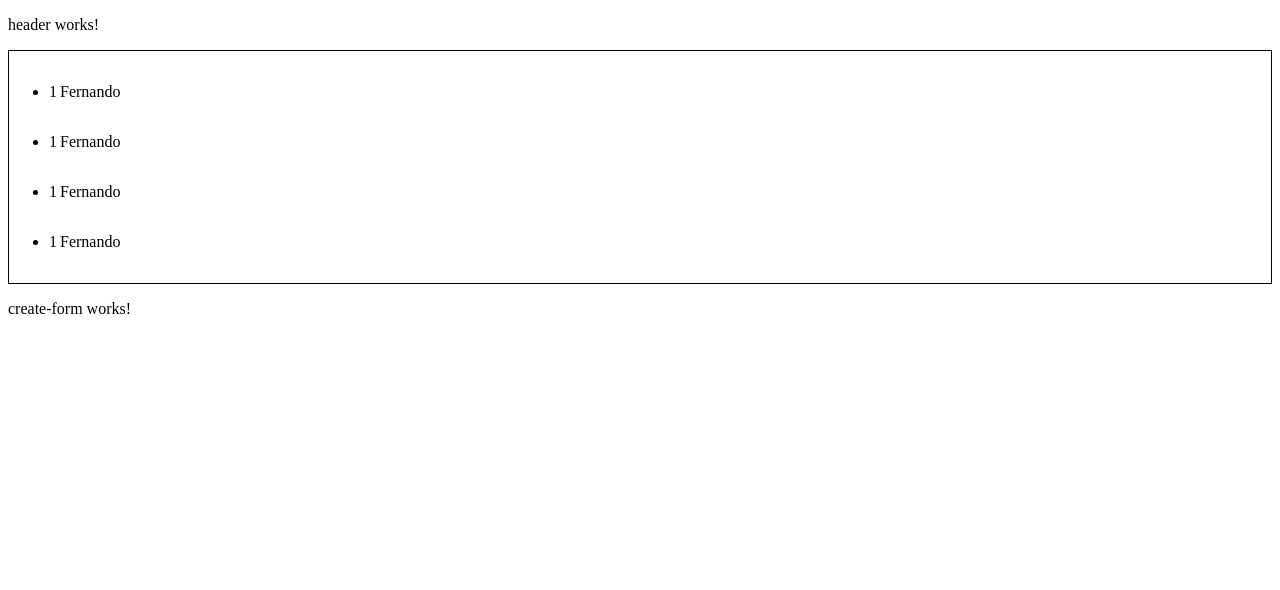
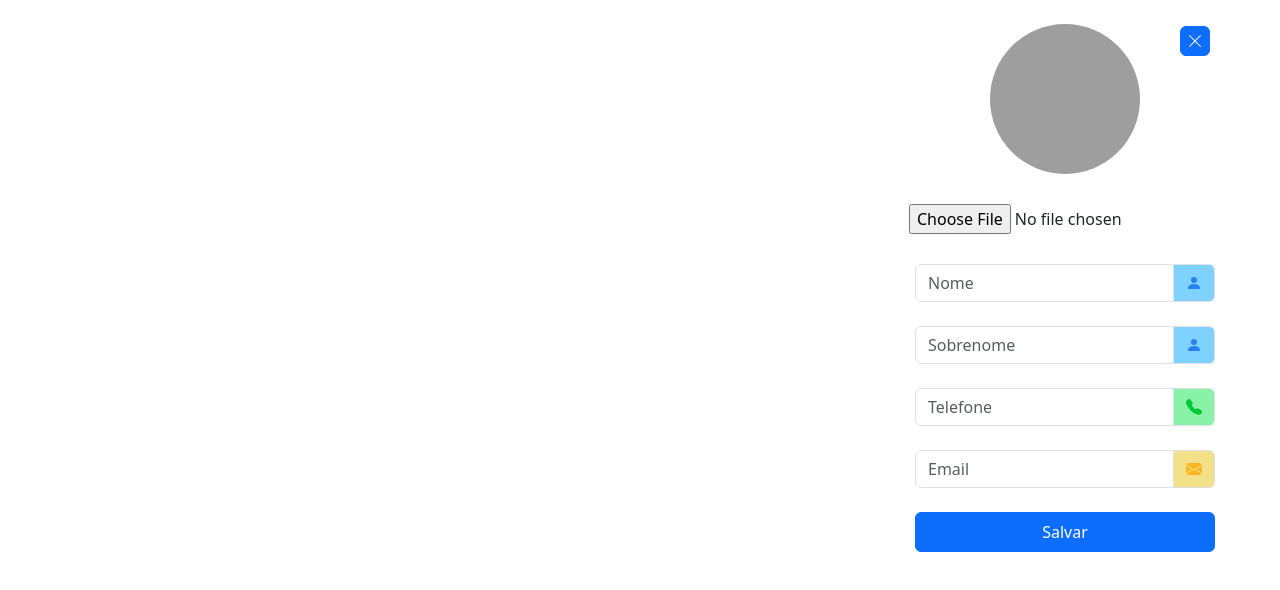
Before and after one commit to fernandoofilho/agenda-monoRepo, an Angular app in the folder projectAddressBook/: page / in a window 1280 px wide. Shown: the top 590 px of the page. Built offline with nearby package versions, Linux system fonts and the light colour scheme; grey boxes are pictures that could not be loaded.

Commit message:
Create component (#3)
* HTML and CSS

* Atualização Quarta-feira

---------

Co-authored-by: oaliso <165492621+oaliso@users.noreply.github.com>

```diff
--- a/projectAddressBook/src/app/app.component.html
+++ b/projectAddressBook/src/app/app.component.html
@@ -1,10 +1,11 @@
-<app-header></app-header>
-<app-listage-container></app-listage-container>
+<!-- <app-header></app-header>
+<app-listage-container></app-listage-container> -->
+
 
 <!--
  aplicar ng If aqui para exibir (ou não) o form de criar contato.
  deve criar também uma variável do tipo booleano (true ou false) para controlar
  a exibição desse componente no ng if
+-->
 
--->
-<app-create-form></app-create-form>
+ <app-create-form *ngIf="true"></app-create-form>
--- a/projectAddressBook/src/app/app.component.ts
+++ b/projectAddressBook/src/app/app.component.ts
@@ -19,4 +19,17 @@ import { CreateFormComponent } from './create-form/create-form.component';
 })
 export class AppComponent {
   title = 'projectAddressBook';
+
+  crt = false;
+
+  showCreate(){
+
+    if(this.crt == false){
+      this.crt = true
+    }else{
+      this.crt = false
+    }
+
+  }
+
 }
--- a/projectAddressBook/src/app/create-form/create-form.component.css
+++ b/projectAddressBook/src/app/create-form/create-form.component.css
@@ -0,0 +1,45 @@
+.container-main {
+    background-color: white;
+    width: 100vw;
+    height: 100vh;
+    display: flex;
+    align-content: stretch;
+    flex-direction: row;
+    justify-content: flex-end;
+}
+
+
+.createContainer{
+    border-radius: 15px;
+    width: 350px; height: 62vh;
+    margin-right: 40px;
+    display: flex;
+    flex-direction: column;
+    align-items: center;
+    background-color: white
+
+}
+
+.btnCreate{
+    width: 300px;
+    height: 40px;
+}
+
+.imgCreate{
+    width: 150px; height: 150px;
+    display: flex;
+    margin-bottom: 30px;
+    border-radius: 100%;
+}
+
+.btnExit{
+    width: 30px; height: 30px;
+    margin-top: 20px;
+    margin-left: 260px;
+    margin-bottom: -35px;
+    justify-content: flex-end;
+}
+
+.formContainer{
+    width: 300px;
+}
--- a/projectAddressBook/src/app/create-form/create-form.component.html
+++ b/projectAddressBook/src/app/create-form/create-form.component.html
@@ -1 +1,225 @@
-<p>create-form works!</p>
+<!--
+Lista de IDs
+
+ExitButton      :   Refere-se ao botão de saída (X)
+imgPlaceholder  :   Refere-se a imagem de perfil
+nameField       :   Refere-se a caixa de texto "Nome"
+surnameField    :   Refere-se a caixa de texto "Sobrenome"
+telField        :   Refere-se a caixa de texto "Telefone"
+emailField      :   Refere-se a caixa de texto "Email"
+saveButton      :   Refere-se ao botão de Salvar
+
+ -->
+
+ <div class="container-main">
+    <div class="createContainer">
+      <!-- Botão Exit -->
+      <div btnExitDiv>
+        <button type="button" class="btn btn-primary btnExit" id="ExitButton">
+          <svg
+            style="margin: 0px 0px 12px -6px"
+            xmlns="http://www.w3.org/2000/svg"
+            width="16"
+            height="16"
+            fill="currentColor"
+            class="bi bi-x-lg"
+            viewBox="0 0 16 16"
+          >
+            <path
+              d="M2.146 2.854a.5.5 0 1 1 .708-.708L8 7.293l5.146-5.147a.5.5 0 0 1 .708.708L8.707 8l5.147 5.146a.5.5 0 0 1-.708.708L8 8.707l-5.146 5.147a.5.5 0 0 1-.708-.708L7.293 8z"
+            />
+          </svg>
+        </button>
+      </div>
+
+      <!-- Imagem -->
+
+      <div type="button" class="text-center">
+
+        <img
+          class="imgCreate"
+          src="https://cdn-icons-png.flaticon.com/512/3135/3135768.png"
+          alt=""
+          id="imgPlaceholder"
+        />
+        <!-- <div class="iconChange">
+                  <svg  xmlns="http://www.w3.org/2000/svg" width="16" height="16" fill="currentColor" class="bi bi-pencil-fill " viewBox="0 0 16 16">
+                      <path d="M12.854.146a.5.5 0 0 0-.707 0L10.5 1.793 14.207 5.5l1.647-1.646a.5.5 0 0 0 0-.708zm.646 6.061L9.793 2.5 3.293 9H3.5a.5.5 0 0 1 .5.5v.5h.5a.5.5 0 0 1 .5.5v.5h.5a.5.5 0 0 1 .5.5v.5h.5a.5.5 0 0 1 .5.5v.207zm-7.468 7.468A.5.5 0 0 1 6 13.5V13h-.5a.5.5 0 0 1-.5-.5V12h-.5a.5.5 0 0 1-.5-.5V11h-.5a.5.5 0 0 1-.5-.5V10h-.5a.5.5 0 0 1-.175-.032l-.179.178a.5.5 0 0 0-.11.168l-2 5a.5.5 0 0 0 .65.65l5-2a.5.5 0 0 0 .168-.11z"/>
+                  </svg>
+              </div> -->
+      </div>
+
+      <input type="file" style="margin-bottom: 30px;">
+
+      <form class="formContainer">
+        <!-- Nome INPPUT -> nameField -->
+
+        <div class="input-group mb-4">
+          <input
+            type="text"
+            class="form-control"
+            placeholder="Nome"
+            id="nameField"
+            required
+          />
+          <span
+            style="background-color: #7fd1ff"
+            class="input-group-text"
+            id="basic-addon2"
+          >
+            <svg
+              style="color: #2681ed"
+              xmlns="http://www.w3.org/2000/svg"
+              width="16"
+              height="16"
+              fill="currentColor"
+              class="bi bi-person-fill"
+              viewBox="0 0 16 16"
+            >
+              <path
+                d="M3 14s-1 0-1-1 1-4 6-4 6 3 6 4-1 1-1 1zm5-6a3 3 0 1 0 0-6 3 3 0 0 0 0 6"
+              />
+            </svg>
+          </span>
+        </div>
+
+        <!-- Sobrenome input -> surnameField -->
+
+        <div class="input-group mb-4">
+          <input
+            type="text"
+            class="form-control"
+            placeholder="Sobrenome"
+            id="surnameField"
+            required
+          />
+          <span
+            style="background-color: #7fd1ff"
+            class="input-group-text"
+            id="basic-addon2"
+          >
+            <svg
+              style="color: #2681ed"
+              xmlns="http://www.w3.org/2000/svg"
+              width="16"
+              height="16"
+              fill="currentColor"
+              class="bi bi-person-fill"
+              viewBox="0 0 16 16"
+            >
+              <path
+                d="M3 14s-1 0-1-1 1-4 6-4 6 3 6 4-1 1-1 1zm5-6a3 3 0 1 0 0-6 3 3 0 0 0 0 6"
+              />
+            </svg>
+          </span>
+        </div>
+
+        <!-- Telefone input -> telField -->
+
+        <div class="input-group mb-4">
+          <input
+            type="tel"
+            class="form-control"
+            placeholder="Telefone"
+            id="telField"
+            required
+          />
+          <span
+            style="background-color: #89f2a6"
+            class="input-group-text"
+            id="basic-addon2"
+          >
+            <svg
+              style="color: #00c938"
+              xmlns="http://www.w3.org/2000/svg"
+              width="16"
+              height="16"
+              fill="currentColor"
+              class="bi bi-telephone-fill"
+              viewBox="0 0 16 16"
+            >
+              <path
+                fill-rule="evenodd"
+                d="M1.885.511a1.745 1.745 0 0 1 2.61.163L6.29 2.98c.329.423.445.974.315 1.494l-.547 2.19a.68.68 0 0 0 .178.643l2.457 2.457a.68.68 0 0 0 .644.178l2.189-.547a1.75 1.75 0 0 1 1.494.315l2.306 1.794c.829.645.905 1.87.163 2.611l-1.034 1.034c-.74.74-1.846 1.065-2.877.702a18.6 18.6 0 0 1-7.01-4.42 18.6 18.6 0 0 1-4.42-7.009c-.362-1.03-.037-2.137.703-2.877z"
+              />
+            </svg>
+          </span>
+        </div>
+
+        <!-- Email Field -> emailField -->
+
+        <div class="input-group mb-4">
+          <input
+            type="email"
+            class="form-control"
+            placeholder="Email"
+            id="emailField"
+            required
+          />
+          <span
+            style="background-color: #f2e189"
+            class="input-group-text"
+            id="basic-addon2"
+          >
+            <svg
+              style="color: #ffb422"
+              xmlns="http://www.w3.org/2000/svg"
+              width="16"
+              height="16"
+              fill="currentColor"
+              class="bi bi-envelope-fill"
+              viewBox="0 0 16 16"
+            >
+              <path
+                d="M.05 3.555A2 2 0 0 1 2 2h12a2 2 0 0 1 1.95 1.555L8 8.414zM0 4.697v7.104l5.803-3.558zM6.761 8.83l-6.57 4.027A2 2 0 0 0 2 14h12a2 2 0 0 0 1.808-1.144l-6.57-4.027L8 9.586zm3.436-.586L16 11.801V4.697z"
+              />
+            </svg>
+          </span>
+        </div>
+
+        <!-- <div class="mb-3 labelContainer">
+                  <label for="surnameField" class="form-label lblCreate" hidden >Sobrenome</label>
+                  <input type="text" class="form-control textCreate" id="surnameField" placeholder="Sobrenome">
+              </div>
+
+              <div class="mb-3 labelContainer">
+                  <label for="telField" class="form-label lblCreate" hidden>Telefone</label>
+                  <input type="tell" class="form-control textCreate" id="telField" placeholder="Telefone">
+              </div>
+
+              <div class="mb-3 labelContainer">
+                  <label for="emailField" class="form-label lblCreate" hidden >Email</label>
+                  <input type="email" class="form-control textCreate" id="emailField" placeholder="Email">
+              </div> -->
+
+        <button type="submit" class="btn btn-primary btnCreate" id="saveButton" (click)="submit()">
+          Salvar
+        </button>
+      </form>
+
+      <!--  Descartado temporariamente
+
+
+          <form>
+              <div class="form-floating">
+                  <input type="text" class="form-control btnCreate" id="nameField floatingInput" placeholder="name@example.com" >
+                  <label for="nameField">Nome</label>
+              </div>
+
+              <div class="form-floating">
+                  <input type="text" class="form-control btnCreate" id="surnameField" placeholder="Password">
+                  <label for="surnameField">Sobrenome</label>
+              </div>
+
+              <div class="form-floating">
+                  <input type="tel" class="form-control btnCreate" id="telField" placeholder="Password">
+                  <label for="telField">Telefone</label>
+              </div>
+
+              <div class="form-floating">
+                  <input type="email" class="form-control btnCreate" id="emailField" placeholder="Password">
+                  <label for="emailField">Email</label>
+              </div>
+          </form> -->
+    </div>
+  </div>
--- a/projectAddressBook/src/app/create-form/create-form.component.ts
+++ b/projectAddressBook/src/app/create-form/create-form.component.ts
@@ -9,4 +9,8 @@ import { Component } from '@angular/core';
 })
 export class CreateFormComponent {
 
+  submit(){
+
+  }
+
 }
--- a/projectAddressBook/src/index.html
+++ b/projectAddressBook/src/index.html
@@ -5,9 +5,15 @@
   <title>ProjectAddressBook</title>
   <base href="/">
   <meta name="viewport" content="width=device-width, initial-scale=1">
+  <link href="https://cdn.jsdelivr.net/npm/bootstrap@5.3.3/dist/css/bootstrap.min.css" rel="stylesheet" integrity="sha384-QWTKZyjpPEjISv5WaRU9OFeRpok6YctnYmDr5pNlyT2bRjXh0JMhjY6hW+ALEwIH" crossorigin="anonymous">
+  <script src="https://cdn.jsdelivr.net/npm/bootstrap@5.3.3/dist/js/bootstrap.bundle.min.js" integrity="sha384-YvpcrYf0tY3lHB60NNkmXc5s9fDVZLESaAA55NDzOxhy9GkcIdslK1eN7N6jIeHz" crossorigin="anonymous"></script>
   <link rel="icon" type="image/x-icon" href="favicon.ico">
 </head>
 <body>
   <app-root></app-root>
+
+  <script src="https://cdn.jsdelivr.net/npm/@popperjs/core@2.11.8/dist/umd/popper.min.js" integrity="sha384-I7E8VVD/ismYTF4hNIPjVp/Zjvgyol6VFvRkX/vR+Vc4jQkC+hVqc2pM8ODewa9r" crossorigin="anonymous"></script>
+  <script src="https://cdn.jsdelivr.net/npm/bootstrap@5.3.3/dist/js/bootstrap.min.js" integrity="sha384-0pUGZvbkm6XF6gxjEnlmuGrJXVbNuzT9qBBavbLwCsOGabYfZo0T0to5eqruptLy" crossorigin="anonymous"></script>
+
 </body>
 </html>
```
